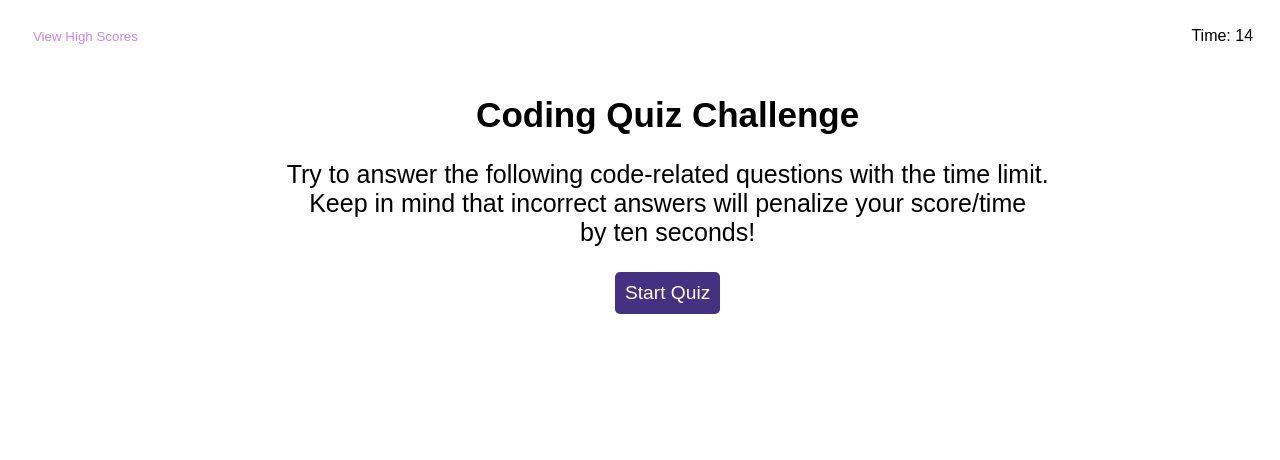
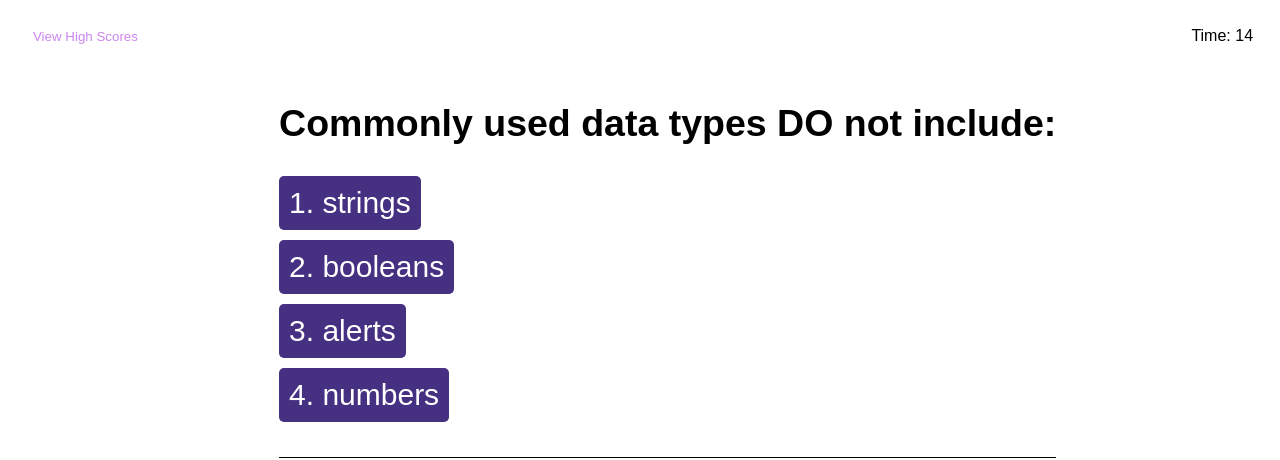
Before and after one commit to jmol721/Jose-Molina-Project-4, a plain HTML site: page index.html in a window 1280 px wide. Both pictures are taken after a click on the button "Start Quiz". Drawn offline with Linux system fonts and the light colour scheme.

Commit message:
Quiz: add questions, and initial start quiz

```diff
--- a/css/style.css
+++ b/css/style.css
@@ -10,10 +10,6 @@
 .show {
     display: '';
 }
-/* .main {
-    display: flex;
-    justify-content: space-between;
-} */
 
 .timer0 {
     color: red;
@@ -95,3 +91,24 @@
     padding: 10px;
     font-size: larger;
 }
+
+.question-container {
+    font-size: 25px;
+}
+
+.question-container button {
+    border-radius: 5px;
+    background-color: #463081;
+    color: white;
+    border: none;
+    padding: 10px;
+    font-size: larger;
+    display: flex;
+    flex-direction: column;
+    margin-bottom: 10px;
+}
+
+#previous-answer-results {
+    margin-top: 35px;
+    border-top: black 1px solid;
+}
--- a/index.html
+++ b/index.html
@@ -14,12 +14,22 @@
                 <button id="view-highscore-switch">View High Scores</button>
             </div>
             <div class="quiz-container">
-                <h1>Coding Quiz Challenge</h1>
+                <div id="start-quiz-container">
+                    <h1>Coding Quiz Challenge</h1>
                     <p>Try to answer the following code-related questions with the time limit.<br>
                     Keep in mind that incorrect answers will penalize your score/time<br>
                     by ten seconds!
                     </p>
-                <button id="start-button">Start Quiz</button>
+                    <button id="start-button">Start Quiz</button>
+                </div>
+                <div class="hide" id="question-container-id">
+                    <h2 id="quiz-question"></h2>
+                    <button value="1" id="answer-1"></button>
+                    <button value="2" id="answer-2"></button>
+                    <button value="3" id="answer-3"></button>
+                    <button value="4" id="answer-4"></button>
+                    <div id="previous-answer-results"></div>
+                </div>
                 <!-- <button id="penalty-button">Wrong</button> -->
             </div>
             <div class="timer-container">
--- a/js/script.js
+++ b/js/script.js
@@ -32,10 +32,8 @@ var penalty = 2;
 // attaching quiz button to timer function
 var startQuizBtn = document.getElementById("start-button");
 
-startQuizBtn.onclick = countdownTimer;
 
-
-// funciton for hiding and showing quiz container
+// funciton for hiding and showing quiz container when clicking high score
 var hideQuizContainer = function() {
     var quizContainerEl = document.getElementById('main-quiz-container-id');
     quizContainerEl.className = 'hide';
@@ -116,3 +114,116 @@ createHighScoreEl(mockHighScore);
 
 var mockHighScore2 = {name: 'poop', score: 100};
 createHighScoreEl(mockHighScore2);
+
+// Quiz
+var questions = [
+    {
+        question: "Commonly used data types DO not include:",
+        answers: {
+            1: "1. strings",
+            2: "2. booleans",
+            3: "3. alerts",
+            4: "4. numbers"
+        },
+        correctAnswer: "3"
+    },
+    {
+        question: "The condition in an if / else statement is enclosed with ___.",
+        answers: {
+            1: "1. quotes",
+            2: "2. curly brackets",
+            3: "3. parenthesis",
+            4: "4. square brackets"
+        },
+        correctAnswer: "3"
+    },
+    {
+        question: "Arrays in JavaScript can be used to store __.",
+        answers: {
+            1: "1. numbers and strings",
+            2: "2. other arrays",
+            3: "3. booleans",
+            4: "4. all of the above"
+        },
+        correctAnswer: "4"
+    },
+    {
+        question: "String values must be enclosed within __ when being assigned to variables.",
+        answers: {
+            1: "1. commas",
+            2: "2. curly brackets",
+            3: "3. quotes",
+            4: "4. parenthesis"
+        },
+        correctAnswer: "3"
+    },
+    {
+        question: "A very useful tool used during development and debugging for printing content to the debugger is:",
+        answers: {
+            1: "1. JavaScript",
+            2: "2. terminal/bash",
+            3: "3. for loops",
+            4: "4. console.log"
+        },
+        correctAnswer: "4"
+    }
+];
+var currentQuestionIndex = 0;
+
+var updateQuestionContainerWithQuestion = function(question) {
+    var questionsPage = document.getElementById("question-container-id");
+    questionsPage.className = "question-container";
+    document.getElementById("quiz-question").textContent = question.question;
+    document.getElementById("answer-1").textContent = question.answers[1];
+    document.getElementById("answer-2").textContent = question.answers[2];
+    document.getElementById("answer-3").textContent = question.answers[3];
+    document.getElementById("answer-4").textContent = question.answers[4];
+}
+
+//function for showing and hiding start quiz page
+var hideMainQuizPage = function() {
+    var startPage = document.getElementById("start-quiz-container");
+    startPage.className = "hide";
+};
+
+//start quiz function
+var startQuiz = function() {
+    hideMainQuizPage();
+    updateQuestionContainerWithQuestion(questions[currentQuestionIndex]);
+    countdownTimer();
+}
+
+startQuizBtn.onclick = startQuiz;
+
+
+var verifyAnswer = function(answerSelectedId) {
+    var correctAnswer = questions[currentQuestionIndex].correctAnswer;
+    if (answerSelectedId === correctAnswer) {
+        return "Correct!";
+    } else {
+        return "Wrong!";
+    }
+}
+
+// function for answering question with selected answer id as an argument
+var answerSelect = function(clickEvent) {
+    var answerSelectedId = clickEvent.target.value;
+    var result = verifyAnswer(answerSelectedId);
+
+    currentQuestionIndex ++;
+    updateQuestionContainerWithQuestion(questions[currentQuestionIndex]);
+    document.getElementById("previous-answer-results").textContent = result;
+}
+
+// set answer button onclicks
+var answer1 = document.getElementById("answer-1");
+answer1.onclick = answerSelect;
+
+var answer2 = document.getElementById("answer-2");
+answer2.onclick = answerSelect;
+
+var answer3 = document.getElementById("answer-3");
+answer3.onclick = answerSelect;
+
+var answer4 = document.getElementById("answer-4");
+answer4.onclick = answerSelect;
```
